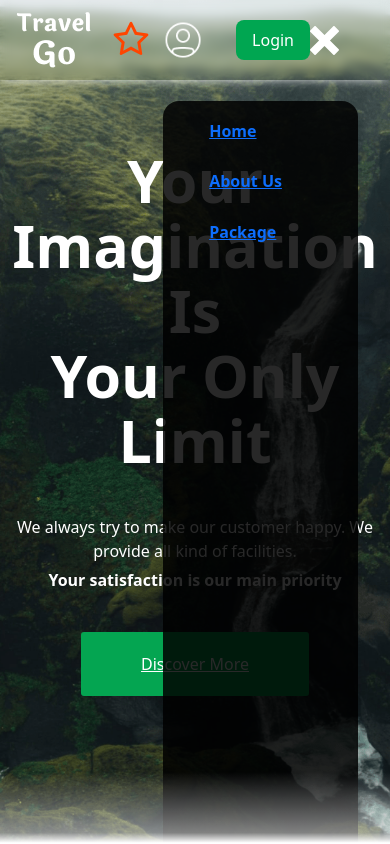
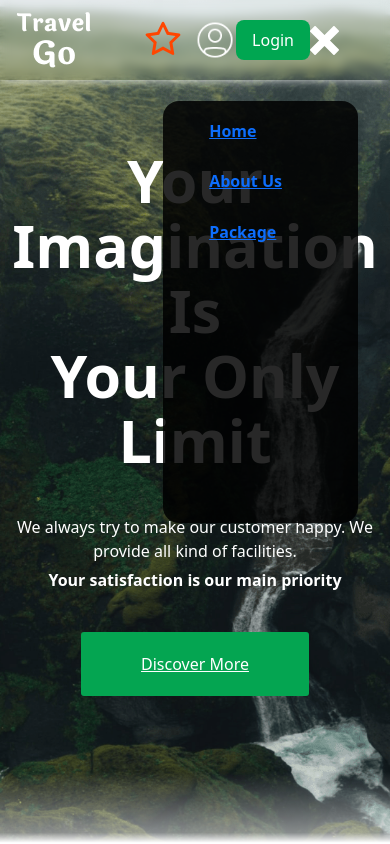
Before and after one commit to YooCoder17/travel_react, a React (Create React App) app: page / in a window 390 px wide. Both pictures are taken after a click on the icon 328 px from the left and 40 px from the top of the page. Shown: the top 844 px of the page. Built offline with nearby package versions, Linux system fonts and the light colour scheme.

Commit message:
make nav fit 100 percent for mobile devices

```diff
--- a/src/components/Navbar/MobileNavigation.js
+++ b/src/components/Navbar/MobileNavigation.js
@@ -8,7 +8,7 @@ const Nav  = styled.ul`
      align-items: center;
      flex:1;
      border-radius: 1rem;
-     height: 100vh;
+     height: 50vh;
      width: 50%;
      background-color:rgba(0, 0, 0, 0.842);
      position: fixed;
--- a/src/components/Navbar/Navbar.js
+++ b/src/components/Navbar/Navbar.js
@@ -92,6 +92,9 @@ const Nav = styled.div`
   @media (max-width: 600px) {
     padding: 0 1rem;
   }
+  @media (max-width: 480px) {
+    width: 100vw;
+    }
 `;
 const FixedNav = styled.div`
   padding: 0 5rem;
@@ -107,6 +110,7 @@ const FixedNav = styled.div`
     padding: 0 1rem;
   }
 `;
+
 const MenuIconCon = styled.div`
   display: none;
   width: 4rem;
@@ -117,9 +121,11 @@ const MenuIconCon = styled.div`
 `;
 
 const MenuIcon = styled(MdMenu)`
-      cursor: pointer;
-      color: white;
-`;
+      cursor:pointer;
+
+      color:white
+
+`
 const CrossIcon = styled(ImCross)`
   cursor: pointer;
   color: white;
@@ -141,7 +147,7 @@ const Left = styled.div`
   justify-content: flex-start;
   align-items: center;
 
-`;
+`
 
 
 const Logo = styled.img`
@@ -174,7 +180,7 @@ const Login = styled.a`
   font-size: 1rem;
   font-weight: 500;
   color: white;
-  margin-left: 2rem;
+  // margin: 0 2rem;
   display: flex;
   align-items: center;
   &:hover {
--- a/src/index.css
+++ b/src/index.css
@@ -16,3 +16,7 @@ code {
   font-family: source-code-pro, Menlo, Monaco, Consolas, "Courier New",
     monospace;
 }
+a {
+  /* text-decoration: none!important; */
+  /* color: inherit; */
+}
```
